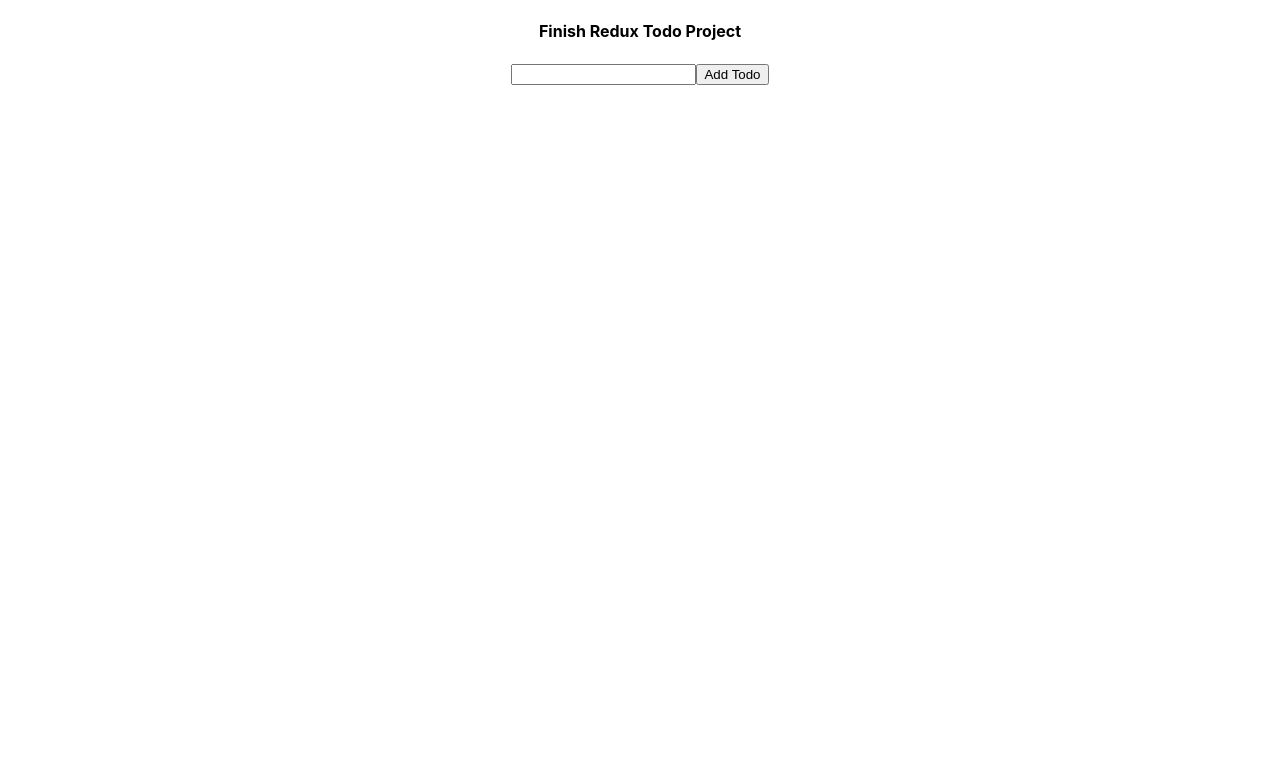
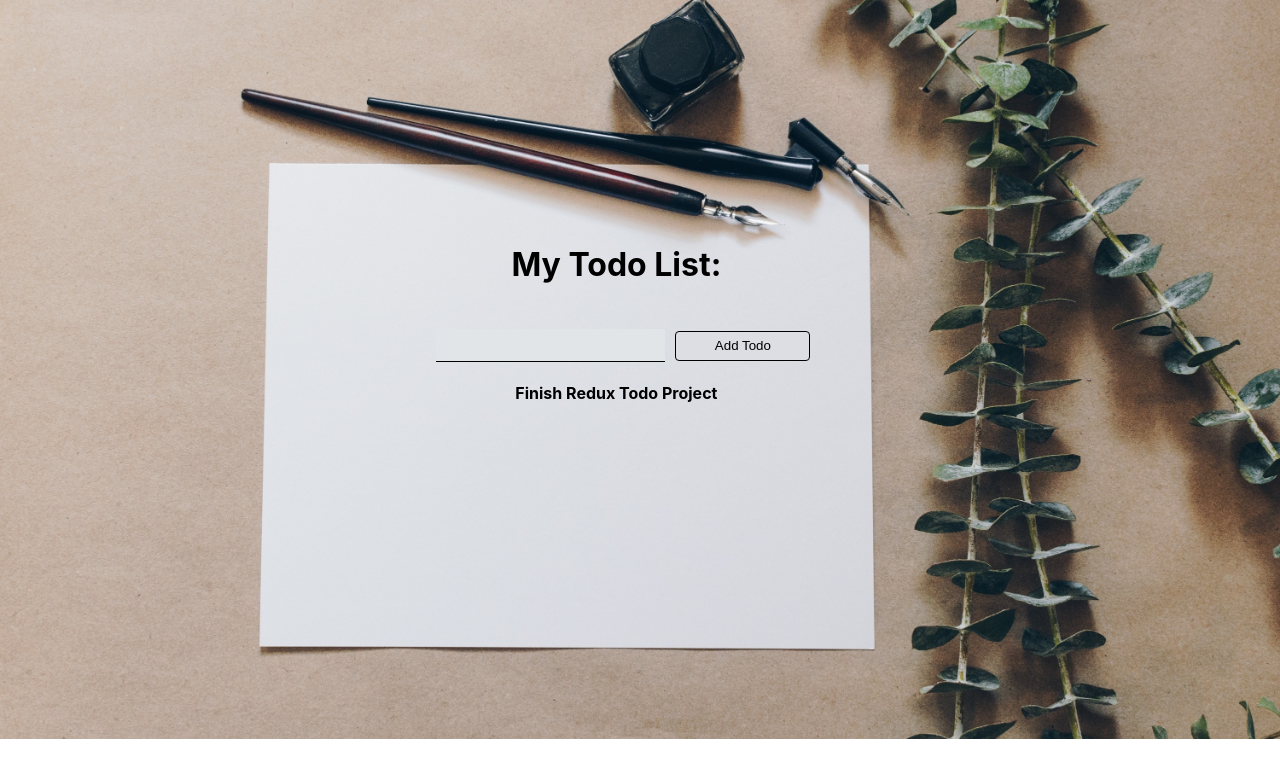
Before and after one commit to lambda-andrew/Redux-Todo, a React (Create React App) app in the folder todo/: page / in a window 1280 px wide. Shown: the top 778 px of the page. Built offline with nearby package versions, Linux system fonts and the light colour scheme.

Commit message:
added stylings

```diff
--- a/todo/package.json
+++ b/todo/package.json
@@ -3,11 +3,13 @@
   "version": "0.1.0",
   "private": true,
   "dependencies": {
+    "node-sass": "^4.12.0",
     "react": "^16.8.6",
     "react-dom": "^16.8.6",
     "react-redux": "^7.0.3",
     "react-scripts": "3.0.1",
-    "redux": "^4.0.1"
+    "redux": "^4.0.1",
+    "styled-components": "^4.2.0"
   },
   "scripts": {
     "start": "react-scripts start",
--- a/todo/src/App.css
+++ /dev/null
@@ -1,33 +0,0 @@
-.App {
-  text-align: center;
-}
-
-.App-logo {
-  animation: App-logo-spin infinite 20s linear;
-  height: 40vmin;
-  pointer-events: none;
-}
-
-.App-header {
-  background-color: #282c34;
-  min-height: 100vh;
-  display: flex;
-  flex-direction: column;
-  align-items: center;
-  justify-content: center;
-  font-size: calc(10px + 2vmin);
-  color: white;
-}
-
-.App-link {
-  color: #61dafb;
-}
-
-@keyframes App-logo-spin {
-  from {
-    transform: rotate(0deg);
-  }
-  to {
-    transform: rotate(360deg);
-  }
-}
--- a/todo/src/App.js
+++ b/todo/src/App.js
@@ -2,7 +2,7 @@ import React from 'react';
 
 import TodoHome from './components/TodoHome'
 
-import './App.css';
+import './App.scss';
 
 
 function App() {
--- /dev/null
+++ b/todo/src/App.scss
@@ -0,0 +1,45 @@
+.App{
+  width: 900px;
+  margin-left: 13%;
+  margin-top: 200px;
+  display: flex;
+  flex-direction: column;
+  align-items: center;
+  h1{
+    margin: 0;
+    padding: 5%
+  }
+
+  .todoHome{
+    width: 100%;
+    display: flex;
+    flex-direction: column-reverse;
+    flex-wrap: wrap-reverse;
+    align-items: center;
+    form {
+      width: 100%;
+      display: flex;
+      align-items: center;
+      input {
+        margin-left: 30%;
+        width: 25%;
+        height: 30px;
+        border: 0px;
+        border-bottom: 1px solid black;
+        background-color: #E2E5E8;
+      }
+      :focus {
+        outline: none;
+      }
+      button {
+        width: 15%;
+        height: 30px;
+        margin-left: 10px;
+        border-radius: 4px;
+        border: 1px solid black;
+        background-color: #DDDEE3;
+      }
+    }
+  }
+
+}
--- a/todo/src/components/TodoHome.js
+++ b/todo/src/components/TodoHome.js
@@ -22,10 +22,13 @@ class TodoHome extends React.Component {
   }
   render() {
     return (
-        <div>
+        <>
+        <h1>My Todo List:</h1>
+        <div className="todoHome">
             {this.props.todosOnProps.map(item => (
                 <h4 onClick={(e)=>this.toggleTodo(e, item.id)} key={item.id}>{item.completed && <i className="far fa-check-square"></i>}{' '}{item.value}</h4>
             ))}
+            <form>
                 <input
                     type="text"
                     name="newTodoValue"
@@ -33,7 +36,9 @@ class TodoHome extends React.Component {
                     onChange={this.handleChanges}
                 />
                 <button onClick={this.addTodo}>Add Todo</button>
+            </form>
         </div>
+        </>
     )
   }
 }
--- a/todo/src/index.css
+++ b/todo/src/index.css
@@ -5,6 +5,9 @@ body {
     sans-serif;
   -webkit-font-smoothing: antialiased;
   -moz-osx-font-smoothing: grayscale;
+  background-image: url("note.jpg");
+  background-repeat: no-repeat;
+  background-size: cover;
 }
 
 code {
```
Also changed, not shown: todo/src/note.jpg (added), 1 other file (tests, documents, lock files or other folders). Lines whose indentation alone changed are shown as unchanged.
